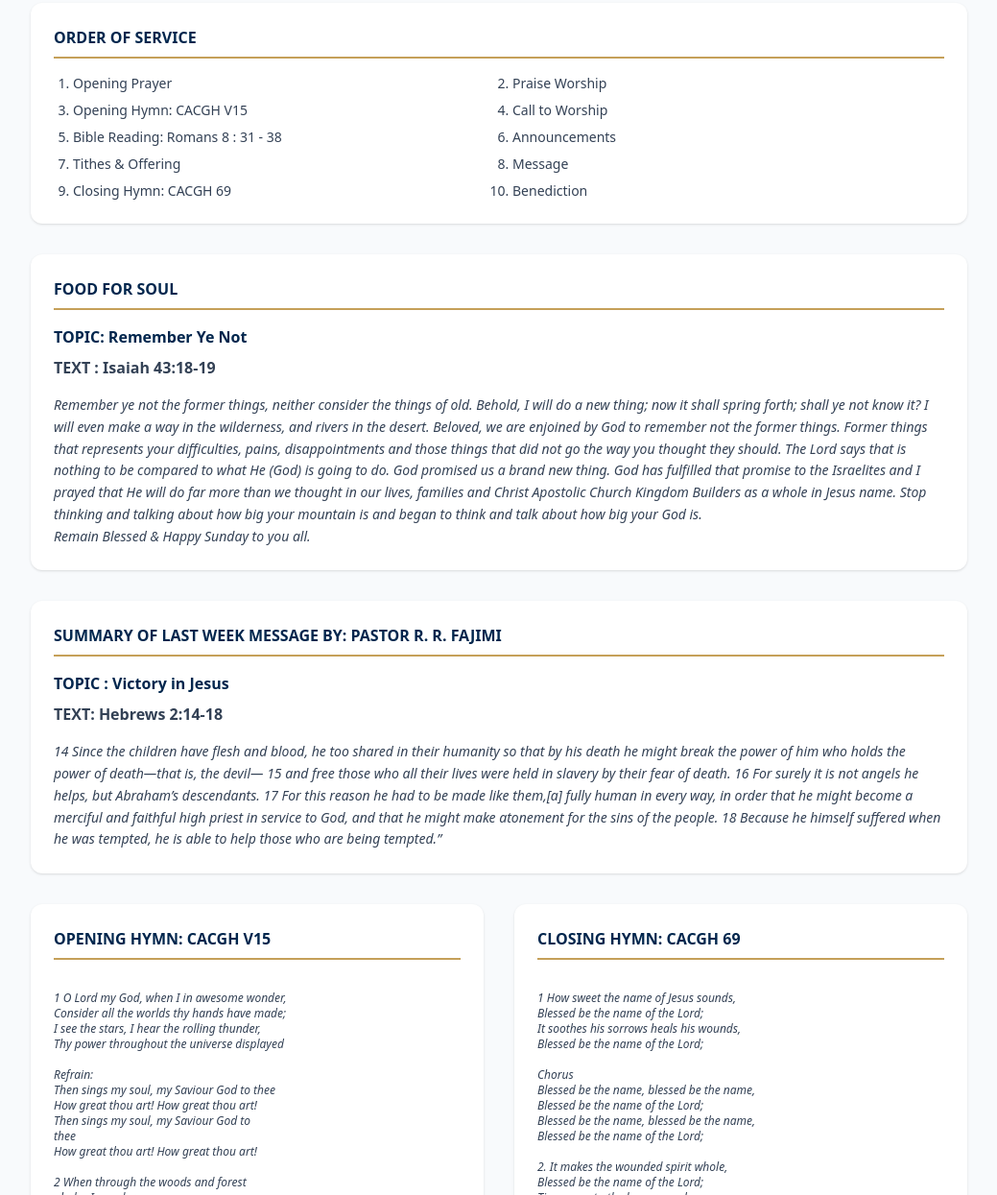
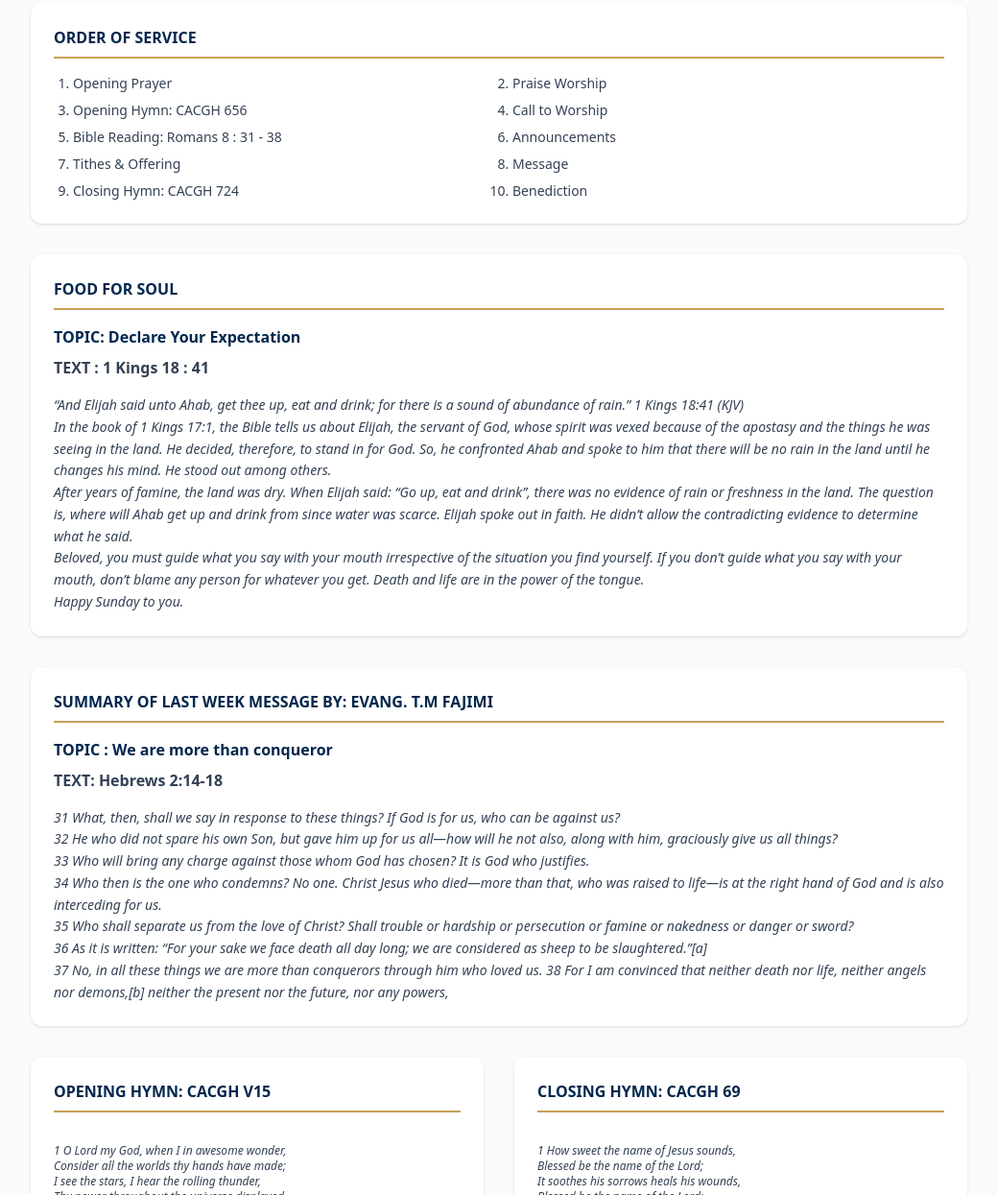
Before and after one commit to SiDOlu/cackb, a plain HTML site: page bulletin.html in a window 1280 px wide. Shown: the part 802-2047 px from the top of the page at 96% size, without its empty margins (120-1159 px from the left). Drawn offline with nearby package versions, Linux system fonts and the light colour scheme.

Commit message:
Update bulletin.html

```diff
--- a/bulletin.html
+++ b/bulletin.html
@@ -66,36 +66,44 @@
             <ol class="grid md:grid-cols-2 gap-2 list-decimal pl-5 text-sm text-slate-700">
                 <li>Opening Prayer</li>
                 <li>Praise Worship</li>
-                <li>Opening Hymn: CACGH V15</li>
+                <li>Opening Hymn: CACGH 656</li>
                 <li>Call to Worship</li>
                 <li>Bible Reading: Romans 8 : 31 - 38</li>
                 <li>Announcements</li>
                 <li>Tithes & Offering</li>
                 <li>Message</li>
-                <li>Closing Hymn: CACGH 69</li>
+                <li>Closing Hymn: CACGH 724</li>
                 <li>Benediction</li>
             </ol>
         </section>
 
         <section class="bg-white p-6 rounded-xl shadow">
             <h3 class="font-bold text-cackb-navy mb-4 border-b-2 border-cackb-gold pb-2">FOOD FOR SOUL</h3>
-            <p class="font-semibold text-cackb-navy mb-2">TOPIC: Remember Ye Not</p>
-            <p class="font-semibold text-slate-700 mb-4">TEXT : Isaiah 43:18-19</p>
+            <p class="font-semibold text-cackb-navy mb-2">TOPIC: Declare Your Expectation</p>
+            <p class="font-semibold text-slate-700 mb-4">TEXT : 1 Kings 18 : 41</p>
             <div class="text-sm text-slate-700 space-y-3 leading-relaxed italic">
-                <p>
-Remember ye not the former things, neither consider the things of old. Behold, I will do a new thing; now it shall spring forth; shall ye not know it? I will even make a way in the wilderness, and rivers in the desert.
-Beloved, we are enjoined by God to remember not the former things. Former things that represents your difficulties, pains, disappointments and those things that did not go the way you thought they should. The Lord says that is nothing to be compared to what He (God) is going to do. God promised us a brand new thing. God has fulfilled that promise to the Israelites and I prayed that He will do far more than we thought in our lives, families and Christ Apostolic Church Kingdom Builders as a whole in Jesus name. Stop thinking and talking about how big your mountain is and began to think and talk about how big your God is.
-                    <br>Remain Blessed & Happy Sunday to you all.</p>
+                <p>“And Elijah said unto Ahab, get thee up, eat and drink; for there is a sound of abundance of rain.” 1 Kings 18:41 (KJV)<br>
+In the book of 1 Kings 17:1, the Bible tells us about Elijah, the servant of God, whose spirit was vexed because of the apostasy and the things he was seeing in the land. He decided, therefore, to stand in for God. So, he confronted Ahab and spoke to him that there will be no rain in the land until he changes his mind. He stood out among others.<br>
+After years of famine, the land was dry. When Elijah said: “Go up, eat and drink”, there was no evidence of rain or freshness in the land. The question is, where will Ahab get up and drink from since water was scarce. Elijah spoke out in faith. He didn’t allow the contradicting evidence to determine what he said.
+<br>Beloved, you must guide what you say with your mouth irrespective of the situation you find yourself. If you don’t guide what you say with your mouth, don’t blame any person for whatever you get. Death and life are in the power of the tongue.
+<br>Happy Sunday to you.</p>
             </div>
         </section>
 
         <section class="bg-white p-6 rounded-xl shadow">
-            <h3 class="font-bold text-cackb-navy mb-4 border-b-2 border-cackb-gold pb-2">SUMMARY OF LAST WEEK MESSAGE BY: PASTOR R. R. FAJIMI</h3>
-            <p class="font-semibold text-cackb-navy mb-2">TOPIC : Victory in Jesus</p>
+            <h3 class="font-bold text-cackb-navy mb-4 border-b-2 border-cackb-gold pb-2">SUMMARY OF LAST WEEK MESSAGE BY: EVANG. T.M FAJIMI</h3>
+            <p class="font-semibold text-cackb-navy mb-2">TOPIC : We are more than conqueror</p>
             <p class="font-semibold text-slate-700 mb-4">TEXT: Hebrews 2:14-18</p>
             <div class="text-sm text-slate-700 space-y-3 leading-relaxed italic">
-                <p>
-14 Since the children have flesh and blood, he too shared in their humanity so that by his death he might break the power of him who holds the power of death—that is, the devil— 15 and free those who all their lives were held in slavery by their fear of death. 16 For surely it is not angels he helps, but Abraham’s descendants. 17 For this reason he had to be made like them,[a] fully human in every way, in order that he might become a merciful and faithful high priest in service to God, and that he might make atonement for the sins of the people. 18 Because he himself suffered when he was tempted, he is able to help those who are being tempted.”</p>
+                <p>31 What, then, shall we say in response to these things? If God is for us, who can be against us?<br>
+                    32 He who did not spare his own Son, but gave him up for us all—how will he not also, along with him, graciously give us all things?<br>
+33 Who will bring any charge against those whom God has chosen? It is God who justifies.<br>
+34 Who then is the one who condemns? No one. Christ Jesus who died—more than that, who was raised to life—is at the right hand of God and is also interceding for us.<br>
+35 Who shall separate us from the love of Christ? Shall trouble or hardship or persecution or famine or nakedness or danger or sword?<br>
+36 As it is written:
+“For your sake we face death all day long;
+    we are considered as sheep to be slaughtered.”[a]<br>
+37 No, in all these things we are more than conquerors through him who loved us. 38 For I am convinced that neither death nor life, neither angels nor demons,[b] neither the present nor the future, nor any powers,</p>
             </div>
         </section>
 
```
